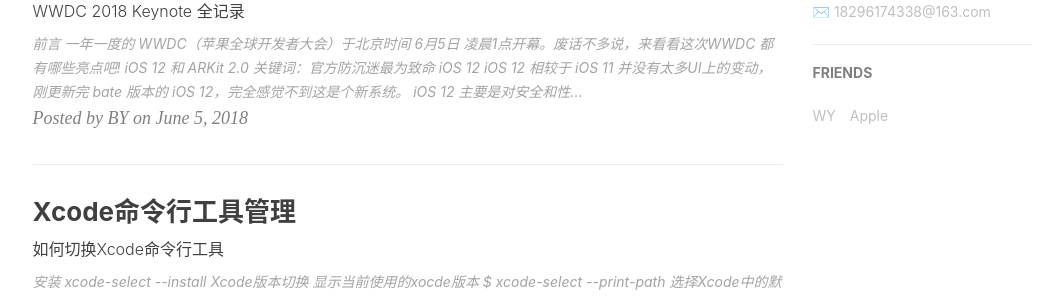
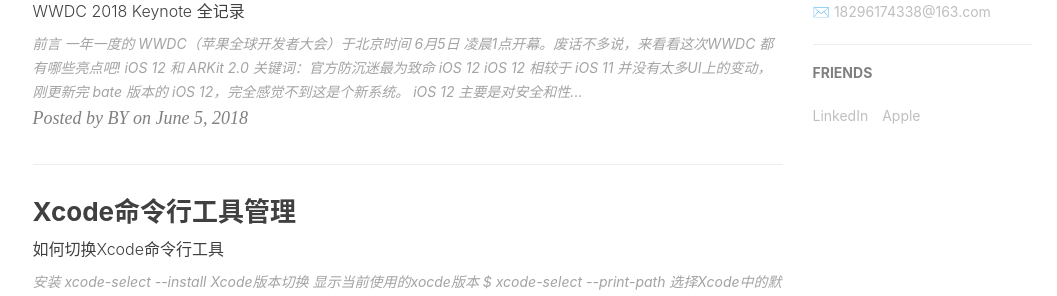
Before and after one commit to YuMeng-nut/YuMeng-nut.github.io, a Jekyll site: the page built from index.html, in a window 1280 px wide and 900 px high, scrolled down 1094 px. Shown: the part 153-449 px from the top of the window, without its empty margins (135-1192 px from the left). Built offline with Jekyll 4.4.1, drawn with Linux system fonts in a browser that asks for light colours; nearby versions of some CDN libraries; the list of posts is cut into pages by our own code; comment, search, counter and statistics services are not loaded.

Commit message:
Update _config.yml

```diff
--- a/_config.yml
+++ b/_config.yml
@@ -97,8 +97,8 @@
 # Friends
 friends: [
     {
-        title: "WY",
-        href: "http://zhengwuyang.com"      # 换成自己的链接
+        title: "LinkedIn",
+        href: "https://www.linkedin.com/in/%E8%92%99-%E4%BD%99-698813163/?originalSubdomain=cn"      # 换成自己的链接
     },{
         title: "Apple",
         href: "https://apple.com"
```
